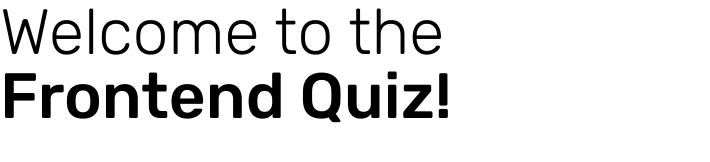
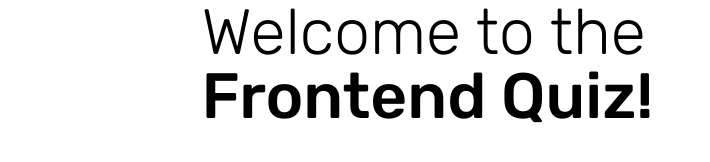
Before and after one commit to BlastChrome/QuizGame, a website built with webpack: page src/template.html in a window 1280 px wide. Shown: the whole page, without its empty margins (0-710 px from the left). Built offline with nearby package versions, Linux system fonts and the light colour scheme.

Commit message:
added scss and media queries for the container utility class

```diff
--- /dev/null
+++ b/src/scss/_container.scss
@@ -0,0 +1,18 @@
+.container {
+    margin: 0 auto;
+    padding: 0 1.5rem; // 24px left and right
+}
+
+
+@media (min-width: 768px) {
+    .container {
+        padding: 0 4rem; // 64px left and right
+    }
+}
+
+@media (min-width: 1024px) {
+    .container {
+        max-width: 1157px;
+        padding: 0 8.75rem; // 96px left and right
+    }
+}
--- a/src/scss/main.scss
+++ b/src/scss/main.scss
@@ -1,3 +1,4 @@
 @import 'colors';
 @import 'typography';
 @import 'resets';
+@import 'container';
```
